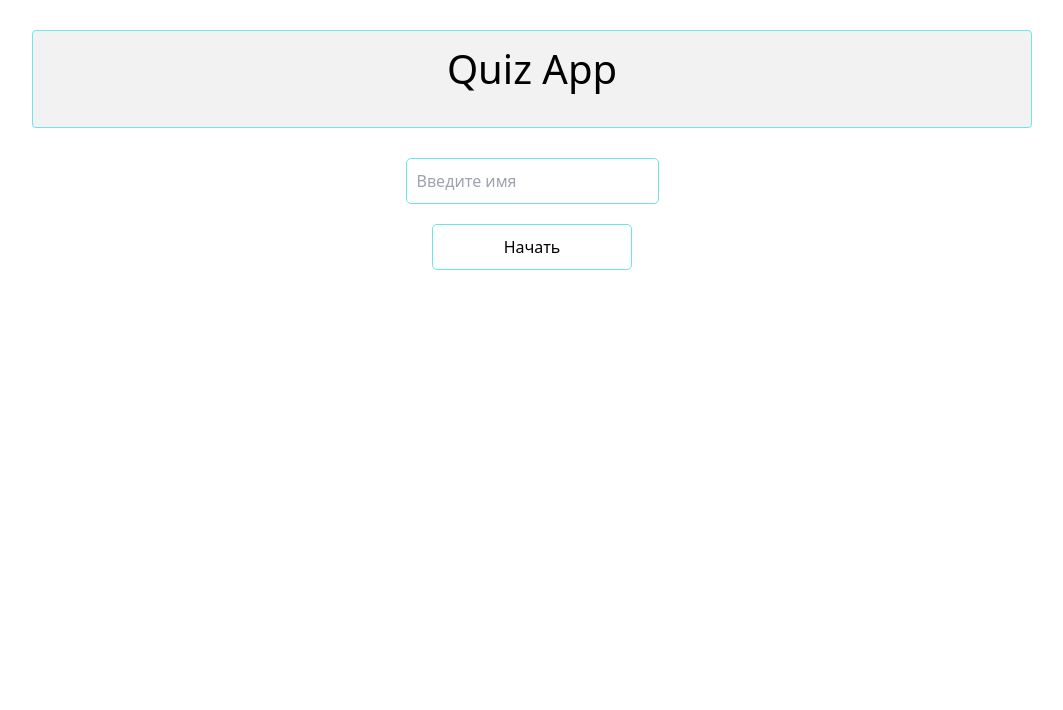
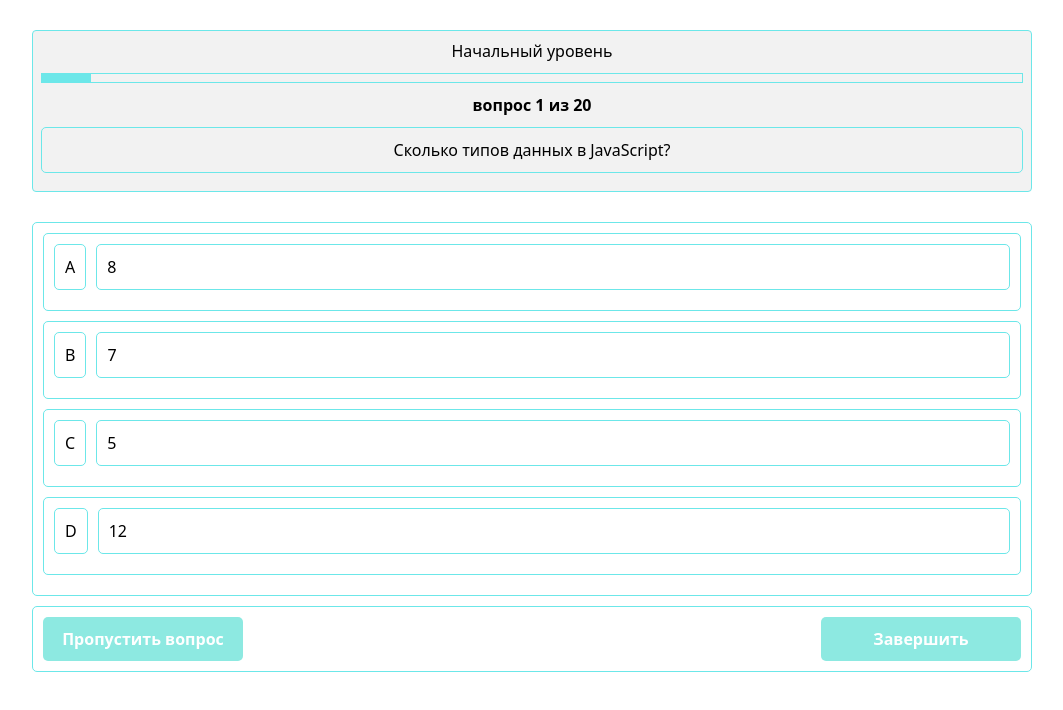
Before and after one commit to ErGrei/Quiz_Vue, a Vue app: page /quiz/1 in a window 1280 px wide. Shown: the top 710 px of the page, without its empty margins (108-1171 px from the left). Built offline with nearby package versions, Linux system fonts and the light colour scheme.

Commit message:
fix: add router

```diff
--- a/src/App.vue
+++ b/src/App.vue
@@ -1,12 +1,12 @@
 <script setup>
-// import { RouterView } from "vue-router";
-import startPage from './components/startPage/startPage.vue';
+import { RouterView } from "vue-router";
+// import startPage from './components/startPage/startPage.vue';
 </script>
 
 <template>
   <div class="container">
-    <startPage />
-    <!-- <RouterView /> -->
+    <!-- <startPage /> -->
+    <RouterView />
   </div>
 </template>
 
```
